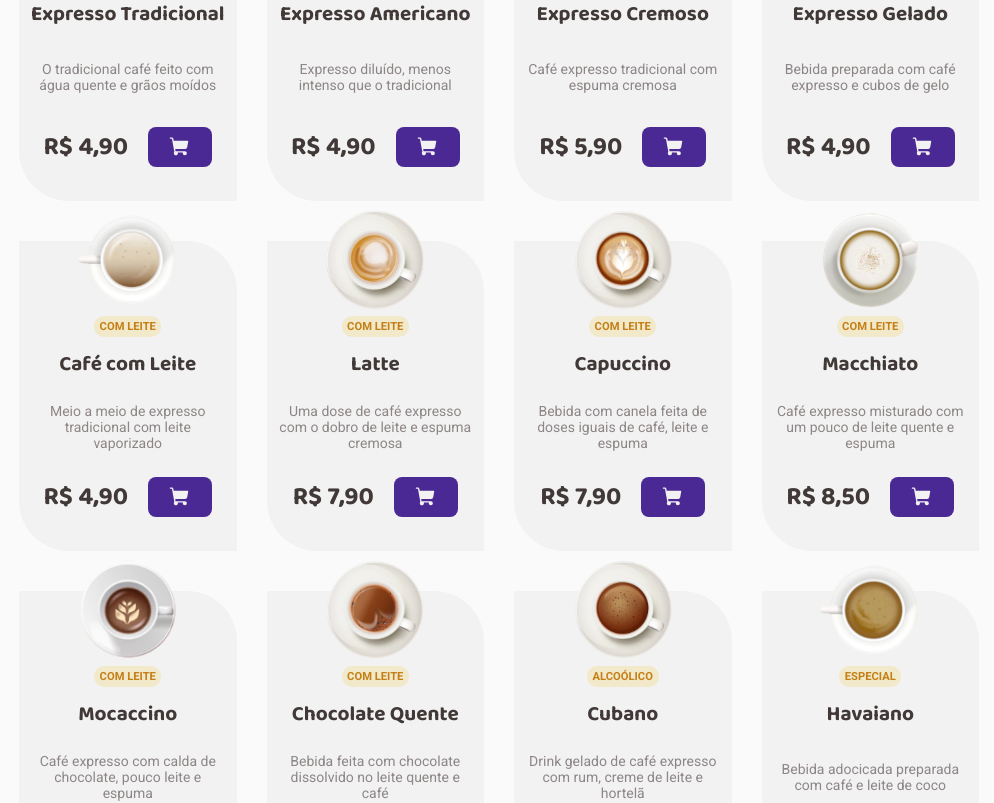
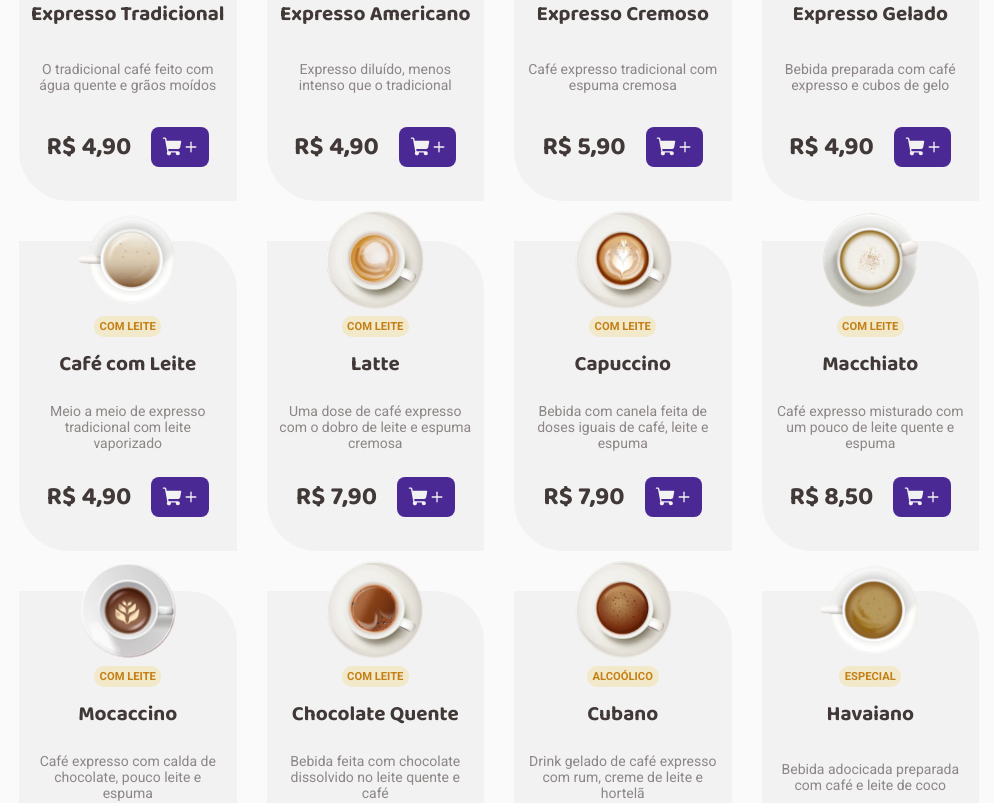
Before and after one commit to PedroSchinke/Coffee-Delivery, a React (Vite) app: page / in a window 1280 px wide. Shown: the part 840-1643 px from the top of the page, without its empty margins (141-1135 px from the left). Built offline with nearby package versions, Linux system fonts and the light colour scheme; the HTML template or start-up script is replaced by a standard one.

Commit message:
changes in product card design

```diff
--- a/src/pages/home/components/product/product.tsx
+++ b/src/pages/home/components/product/product.tsx
@@ -1,4 +1,4 @@
-import { ShoppingCart } from "phosphor-react";
+import { Plus, ShoppingCart } from "phosphor-react";
 import { AddToCartButton, BarContainer, Price, ProductsList } from "../product/styles";
 import { Descrition, ProductName } from "../product/styles";
 import { FormEvent, useContext } from "react";
@@ -45,6 +45,7 @@ export function Product({ coffee }: CoffeeCardProps) {
 
                     <AddToCartButton onClick={handleAddToCart} title="Adicionar ao carrinho">
                         <ShoppingCart size={22} weight="fill"/>
+                        <Plus size={14} weight="bold"/>
                     </AddToCartButton>
 
                 </div>
--- a/src/pages/home/components/product/styles.ts
+++ b/src/pages/home/components/product/styles.ts
@@ -105,7 +105,7 @@ export const Price = styled.h3`
 `
 
 export const AddToCartButton = styled.button`
-    width: 4rem;
+    width: 3.6rem;
     height: 2.5rem;
     background: ${props => props.theme['purple-dark']};
     border: 0;
@@ -119,6 +119,7 @@ export const AddToCartButton = styled.button`
 
     @media (max-width: 768px) {
         width: 3.3rem;
+        height: 2.3rem;
     }
 
     &:hover {
```
